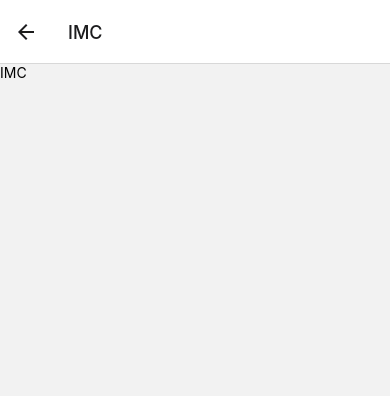
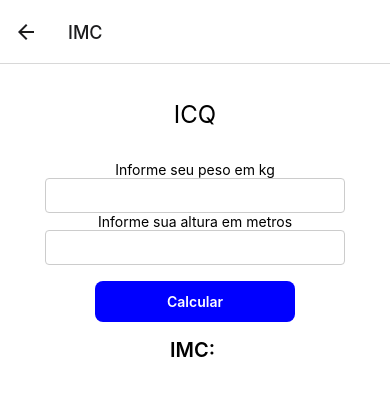
Before and after one commit to MMCAC/ifms-tsi-pdm-1-projeto-meu-app-saude, a React Native app: screen /IMC in a window 390 px wide. Shown: the top 396 px of the page. Built offline with nearby package versions, Linux system fonts and the light colour scheme.

Commit message:
tela imc

```diff
--- a/scr/pages/ICQScreen/index.js
+++ b/scr/pages/ICQScreen/index.js
@@ -31,10 +31,10 @@ export default function ICQScreen() {
       <Title>ICQ</Title>
 
       <TextInput>Informe a cintura em cm</TextInput>
-      <Input onChangeText={(v) => setCintura(v)} />
+      <Input onChangeText={(v) => setCintura(v)} inputMode="numeric" />
 
       <TextInput>Informe o quadril em cm</TextInput>
-      <Input onChangeText={(v) => setQuadril(v)} />
+      <Input onChangeText={(v) => setQuadril(v)} inputMode="numeric" />
 
       <Button onPress={calcularIcq}>
         <TextButton>Calcular</TextButton>
--- a/scr/pages/IMCScreen/index.js
+++ b/scr/pages/IMCScreen/index.js
@@ -1,10 +1,46 @@
-import React from "react";
-import { View, Text } from 'react-native';
+import { useState } from "react";
+import {
+  Container,
+  Title,
+  Input,
+  TextInput,
+  Button,
+  TextButton,
+  TextResult
+} from "./style";
 
 export default function IMCScreen() {
+
+  // hooks para armazenar os valores calculados
+  const [peso, setPeso] = useState('');
+  const [altura, setAltura] = useState('');
+  const [imc, setImc] = useState('')
+
+  // função para calcular o ICQ
+  function calcularIcq() {
+    let p = Number(peso);
+    let a = Number(altura);
+
+    let imc = p / (a * a);
+
+    setImc(imc.toFixed(2));
+  }
+
   return (
-    <View>
-      <Text>IMC</Text>
-    </View>
+    <Container>
+      <Title>ICQ</Title>
+
+      <TextInput>Informe seu peso em kg</TextInput>
+      <Input onChangeText={(v) => setPeso(v)} inputMode="numeric" />
+
+      <TextInput>Informe sua altura em metros</TextInput>
+      <Input onChangeText={(v) => setAltura(v)} inputMode="numeric" />
+
+      <Button onPress={calcularIcq}>
+        <TextButton>Calcular</TextButton>
+      </Button>
+
+      <TextResult>IMC: {imc}</TextResult>
+    </Container>
   )
 }
--- a/scr/pages/IMCScreen/style.js
+++ b/scr/pages/IMCScreen/style.js
@@ -0,0 +1,49 @@
+import styled from "styled-components/native";
+
+export const Container = styled.View`
+  flex: 1;
+  align-items: center;
+  padding: 8px;
+  padding-top: 20px;
+  background-color: #fff;
+`
+
+export const Title = styled.Text`
+  font-size: 24px;
+  margin-top: 16px;
+  margin-bottom: 32px;
+`
+
+export const TextInput = styled.Text`
+  font-size: 14px;
+`
+
+export const Input = styled.TextInput`
+  width: 80%;
+  padding: 8px 10px;
+  border-width: 1px;
+  border-color: #ccc;
+  border-radius: 4px
+`
+
+export const Button = styled.TouchableOpacity`
+  width: 200px;
+  padding: 12px 0;
+  align-items: center;
+  background-color: #00f;
+  border-radius: 8px;
+  margin-top: 16px;
+`
+
+export const TextButton = styled.Text`
+  font-size: 14px;
+  color: #fff;
+  font-weight: 600;
+`
+
+export const TextResult = styled.Text`
+  margin-top: 16px;
+  font-size: 20px;
+  color: #000;
+  font-weight: 600;
+`
```
